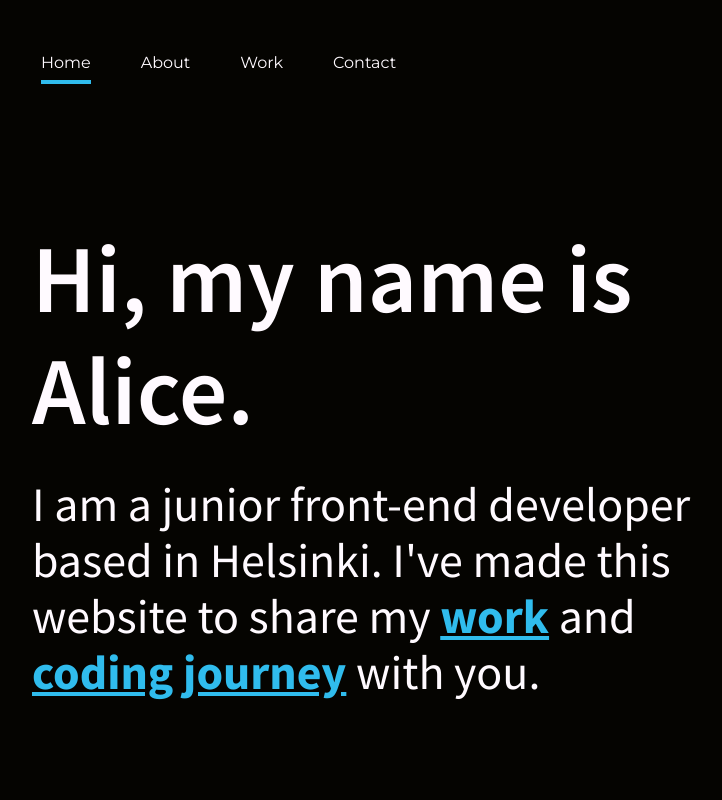
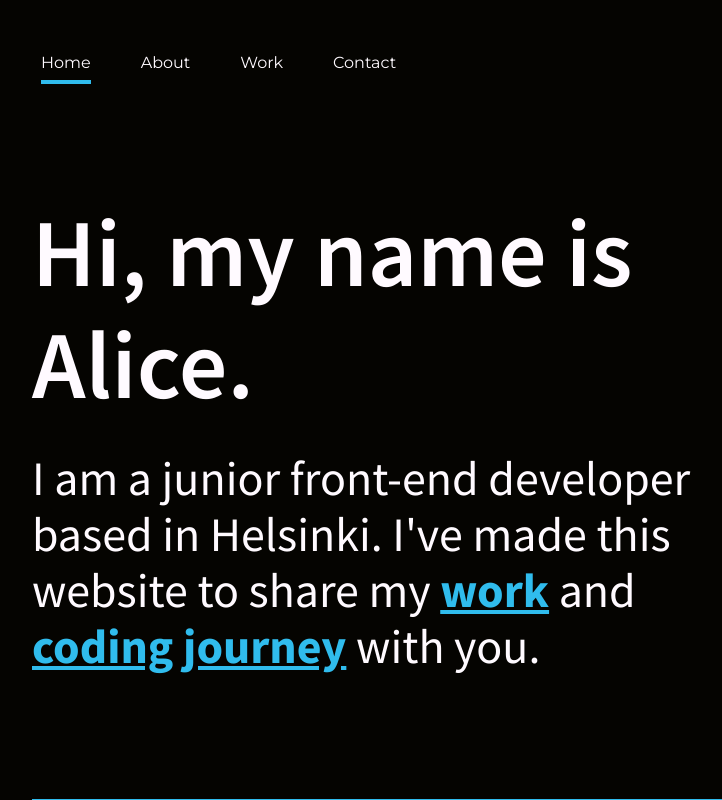
Before and after one commit to Alicino88/portfolio-website, a React (Create React App) app: page / in a window 1280 px wide. Shown: the top 800 px of the page, without its empty margins (58-780 px from the left). Built offline with nearby package versions, Linux system fonts and the light colour scheme.

Commit message:
changed home container height to auto

```diff
--- a/src/App.js
+++ b/src/App.js
@@ -26,7 +26,7 @@ function App() {
   return (
     <ThemeProvider theme={theme}>
       <NavBarContainer />
-      <div className="Content">
+
       <Route exact path="/">
         <Home />
       </Route>
@@ -39,7 +39,7 @@ function App() {
       <Route exact path="/Contact">
         <Contact />
       </Route>
-      </div>
+
       <Footer />
     </ThemeProvider>
   );
--- a/src/Home.js
+++ b/src/Home.js
@@ -21,7 +21,7 @@ const useStyles = makeStyles((theme) => ({
   },
   textContainer: {
     width: "65vw",
-    padding: "10% 0 10% 90px",
+    padding: "8% 0 10% 90px",
     [theme.breakpoints.down("sm")]: {
       padding: "25% 0 10% 60px",
       width: "90vw",
@@ -68,7 +68,7 @@ const Home = () => {
     <section
       style={{
         backgroundColor: "#050401",
-        height: "90vh",
+        height: "auto",
         position: "relative",
       }}
     >
```
Lines whose indentation alone changed are shown as unchanged.
